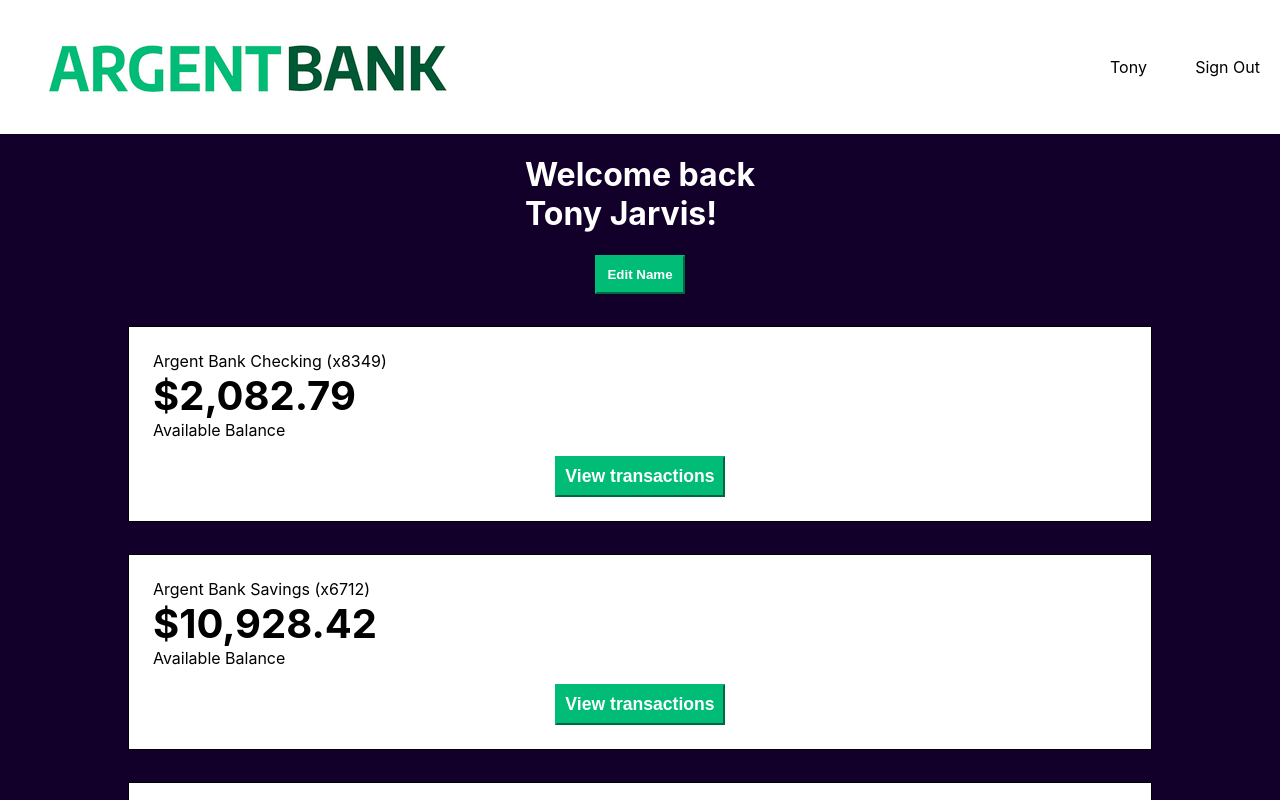
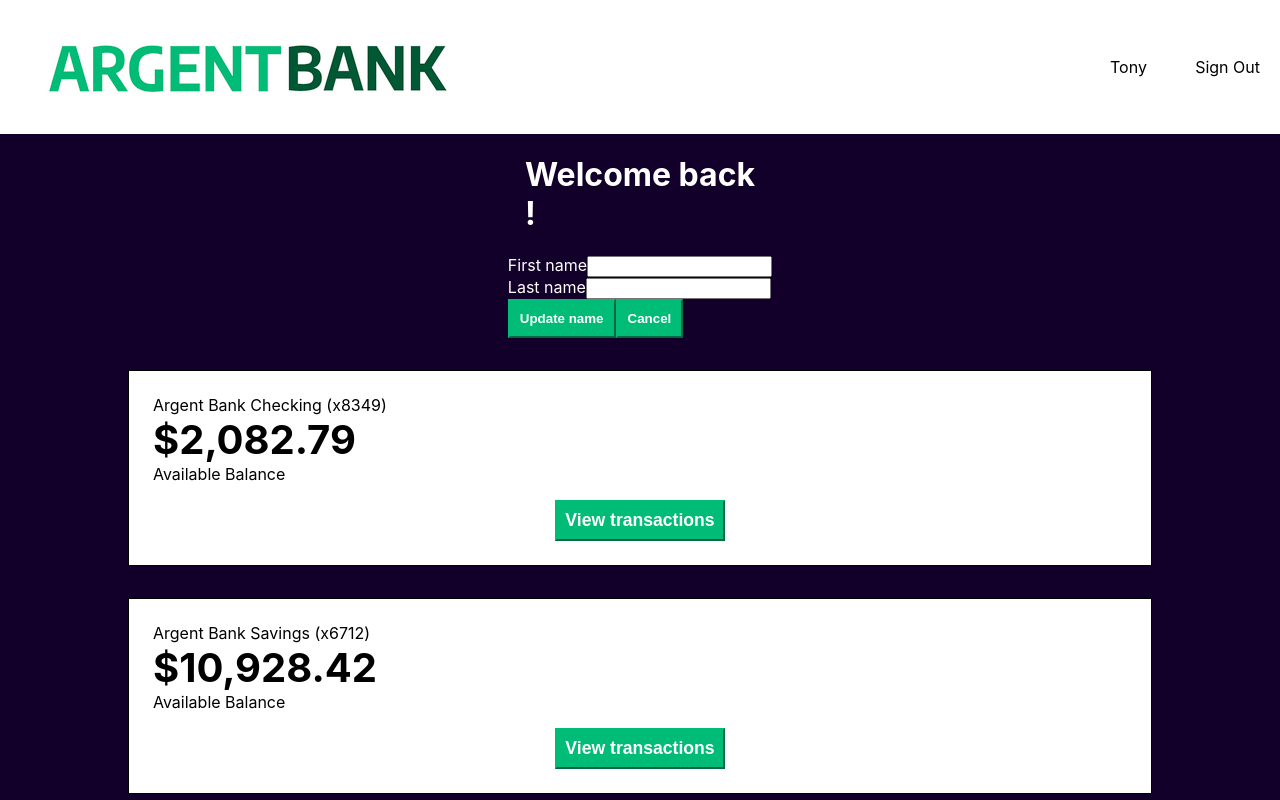
Before and after one commit to Kollmann7/P_13_Agent_Bank, a Next.js app in the folder argent_bank/: page /user in a window 1280 px wide. Both pictures are taken after a click on the button "Edit Name". Shown: the top 800 px of the page. Built offline with nearby package versions, Linux system fonts and the light colour scheme.

Commit message:
display userName

```diff
--- a/argent_bank/components/greetings.js
+++ b/argent_bank/components/greetings.js
@@ -1,11 +1,66 @@
 import styles from '../styles/Greetings.module.css'
+import axios from 'axios'
+import { useState, useEffect } from 'react'
+import { useDispatch, useSelector } from 'react-redux'
+import { selecedtUser, displayUser } from '../features/userSlice'
 
 export default function Greetings () {
+    const [editFormIsOpen, setEditFormIsOpen] = useState(false)
+    const [newFirstName, setNewFirstName] = useState('')
+    const [newLastName, setNewLastName] = useState('')
+
+    const dispatch = useDispatch()
+    const user = useSelector(selecedtUser)
+    const token = user.token
+    console.log(token)
+
+    const handleUpdate = (e) => {
+        e.preventDefault()
+        axios.get(
+            'http://localhost:3002/api/v1/user/profile', {
+                token : token,
+                firstName: newFirstName,
+                lastName: newLastName
+            }
+            .then(response => {
+                console.log(response)
+                const firstName = response.firstName
+                const lastName = response.lastName
+                dispatch(displayUser({firstName, lastName}))
+                handleEdit()
+            })
+        )
+    }
+
+    const handleEdit = () => {
+        setEditFormIsOpen(!editFormIsOpen)
+    }
+
+    const handleCancel = () => {
+        setEditFormIsOpen(!editFormIsOpen)
+    }
+
     return (
         <>
             <div className={styles.header}>
-                <h1>Welcome back<br />Tony Jarvis!</h1>
-                <button className={styles.button}>Edit Name</button>
+                <h1>Welcome back<br />{user.firstName} {user.lastName}!</h1>
+                {!editFormIsOpen &&(
+                    <button className={styles.button} onClick={handleEdit}>Edit Name </button>
+                )}
+                {editFormIsOpen &&(
+                    <form>
+                        <div className={styles.wrapper}>
+                            <label for="firstName">First name</label><input type="text" id="username" value={newFirstName} onChange={(e) => setNewFirstName(e.target.value)}/>
+                        </div>
+                        <div className={styles.wrapper}>
+                            <label for="LastName">Last name</label><input type="text" id="username" value={newLastName} onChange={(e) => setNewLastName(e.target.value)}/>
+                        </div>
+                        <div>
+                        <button className={styles.button} onClick={handleUpdate}>Update name</button>
+                        <button className={styles.button} onClick={handleCancel}>Cancel</button>
+                        </div>
+                    </form>
+                )}
             </div>
         </>
     )
--- a/argent_bank/features/userSlice.js
+++ b/argent_bank/features/userSlice.js
@@ -2,19 +2,31 @@
 
 
 export const userSlice = createSlice({
-    name:"username",
+    name:"user",
     initialState:{
-        user:null
+        email:'',
+        password:'',
+        firstName:'',
+        lastName:'',
+        token:null,
     },
     reducers:{
-        login: (state, action) =>{
-            state.user = action.payload
+        updateToken(state, action) {
+            state.token = action.payload.token
+        },
+        displayUser(state, action){
+            state.firstName = action.payload.firstName
+            state.lastName = action.payload.lastName
+        },
+        logout(state){
+            state.token = null
+            localStorage.removeItem('token')
         }
     }
 })
 
-export const {login} = userSlice.actions
+export const {updateToken, displayUser, logout} = userSlice.actions
 
-export const  selectUser = (state) => state.user.user
+export const  selecedtUser = (state) => state.user
 
 export default userSlice.reducer
```
